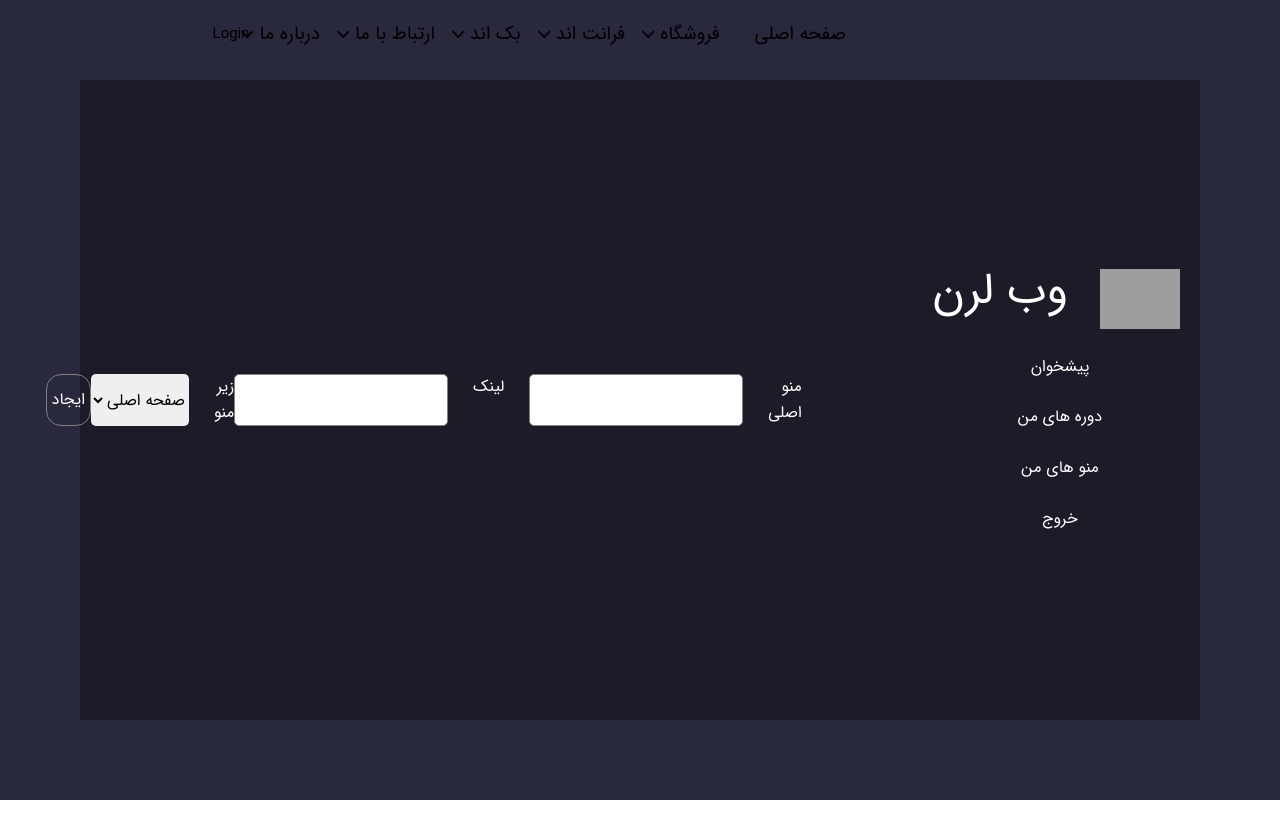
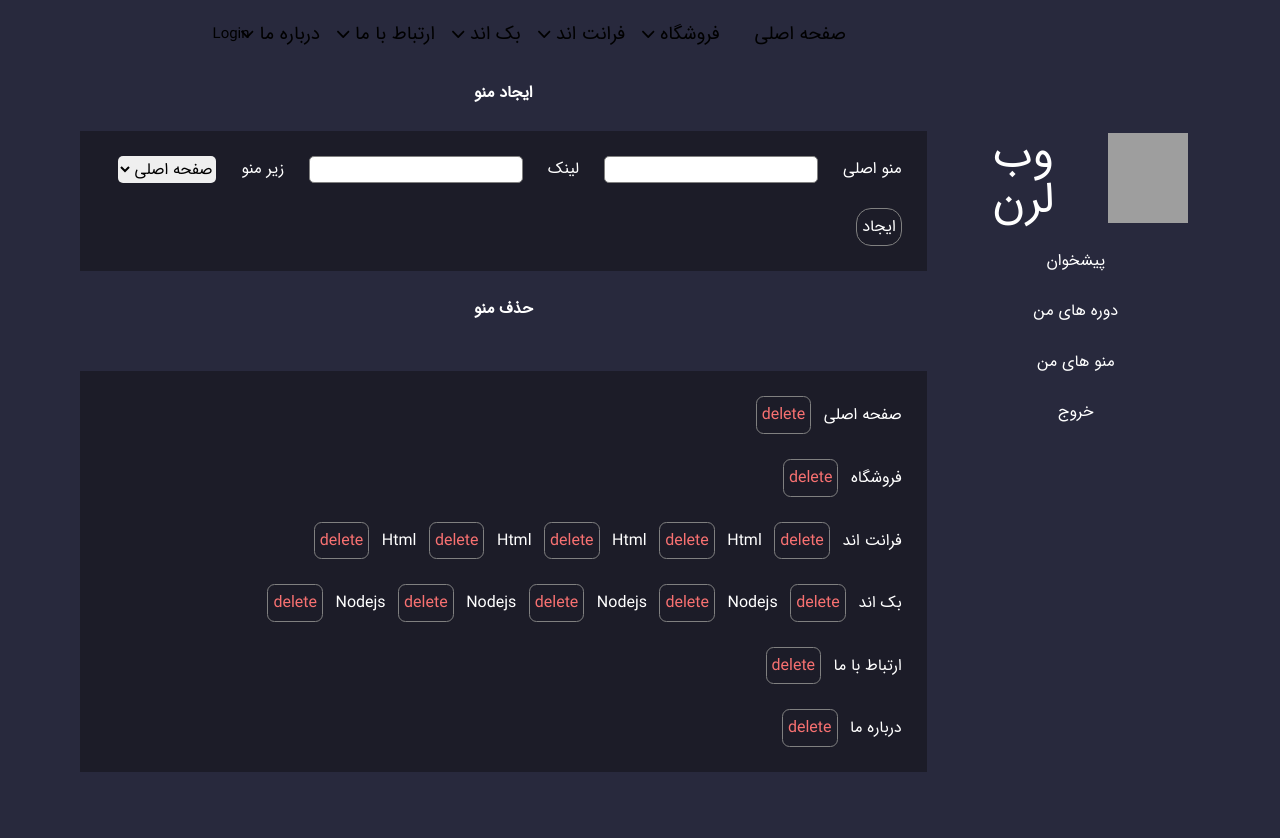
Before and after one commit to mehrdadosouli/Project_React, a React (Vite) app: page /mymenu in a window 1280 px wide. Shown: the top 838 px of the page. Before the commit the page ends 800 px from the top, so only its background shows below. Built offline with nearby package versions, Linux system fonts and the light colour scheme; grey boxes are pictures that could not be loaded.

Commit message:
set delete handler

```diff
--- a/src/Components/MyPanel/MyMenu/MyMenu.jsx
+++ b/src/Components/MyPanel/MyMenu/MyMenu.jsx
@@ -1,6 +1,6 @@
-import React, { useState } from "react";
+import React, { useEffect, useState } from "react";
 import { useDispatch, useSelector } from "react-redux";
-import { addNavMenu, menuSlice } from "../../../features/dataSlice";
+import { addNavMenu, deleteNavMenu, menuSlice } from "../../../features/dataSlice";
 import SideMenu from "../SideMenu/SideMenu";
 import Navbar from '../../../Components/Navbar/Navbar'
 import Swal from 'sweetalert2'
@@ -8,11 +8,13 @@ import Swal from 'sweetalert2'
 export default function MyMenu() {
   const select=useSelector(menuSlice)
   const dispatch=useDispatch()
+  const [flag,setFlag]=useState(false)
   const [data,setData]=useState({
     menu:'',
     submenu:'',
     link:''
   })
+
   const inputHandler=(e)=>{
     let prev={...data}
     if(e.target.value=='صفحه اصلی'){
@@ -25,28 +27,46 @@ export default function MyMenu() {
   const submitHandler=async(e)=>{
     e.preventDefault()
    await dispatch(addNavMenu(data))
+   if(data.menu){
     await Swal.fire({
       title: "با موفقیت منو اظافه شد",
       icon: "success"
     }).then(()=>{
-    let res={...data}
-    for (const i in res) {
-      res[i]=''
-      setData(res)
-    }
+      setData(prev=>({...prev,menu:'',link:''}))
+      // for (const i in res) {
+      //   res[i]=''
+      //   setData(res)
+      // }
     });
    }
+  }
+
+  const deleteHandler=async(elem,id)=>{
+   await dispatch(deleteNavMenu({elem,id}))
+   await Swal.fire({
+      title: "با موفقیت منو حذف شد",
+      icon: "success"
+    })
+  }
+
+
   return (
-    <div className="w-full bg-bg-panel min-h-screen flex xl:flex-row flex-col gap-10 md:p-32 p-10">
+    <div className="w-full flex bg-bg-panel min-h-screen gap-10 md:p-32 p-10 ">
       <div className="absolute top-0 transform -translate-x-1/2">
       <Navbar />
       </div>
-      <div className="w-full flex justify-between items-center bg-[#1C1C28]">
+      <div className="">
         <SideMenu />
-        <form className="flex justify-between p-10 w-2/3" onSubmit={submitHandler}>
-          <div className="flex gap-10">
+      </div>
+      <div className="flex flex-col">
+       <h3 className="mx-auto pb-10 text-white font-extrabold">ایجاد منو</h3>
+        <form className="h-fit flex flex-wrap justify-between items-start p-10 bg-[#1C1C28] " onSubmit={submitHandler}>
+          <div className="flex flex-wrap md:flex-row flex-col gap-x-10 gap-y-10">
+           <div className="flex gap-x-10">
            <label className="text-white" htmlFor="menu">منو اصلی</label>
             <input type="text" id="menu" value={data.menu} name="menu" onChange={inputHandler} className="rounded-lg"/>
+           </div>
+            <div className="flex gap-x-10">
               <label className="text-white" htmlFor="link">لینک</label>
               <input type="text" id="link" value={data.link} name="link" onChange={inputHandler} className="rounded-lg"/>
             </div>
@@ -59,7 +79,27 @@ export default function MyMenu() {
             </select>
           </div>
           <input type="submit" className="text-white p-2 rounded-3xl" value='ایجاد' />
+          </div>
         </form>
+
+        <h3 className="mx-auto my-10 pb-10 text-center text-white font-extrabold">حذف منو</h3>
+        <div className="flex flex-col gap-10 p-10 w-full bg-[#1C1C28] text-white">
+            {
+              select.map(item=><div key={item.id} className="flex gap-5">
+               <div className="flex items-center gap-5">
+                  <span>{item.page}</span>
+                  <button className="p-2 rounded-xl text-red-400" onClick={()=>deleteHandler(item.page,item.id)}>delete</button>
+                </div>
+               {
+                item.submenu?.map(elem=>
+                <div className="flex items-center gap-5" key={elem.id}>
+                  <span>{elem.page}</span>
+                  <button className="p-2 rounded-xl text-red-400" onClick={()=>deleteHandler(elem.page,elem.id)}>delete</button>
+                </div>)
+               }
+              </div>)
+            }
+        </div>
        </div>
       </div>
   );
--- a/src/Components/MyPanel/SideMenu/SideMenu.jsx
+++ b/src/Components/MyPanel/SideMenu/SideMenu.jsx
@@ -7,7 +7,7 @@ function SideMenu() {
 
 
   return (
-      <div className='sm:relative absolute sm:w-[25%] w-[35%] p-5 flex flex-col z-40'>
+      <div className='sm:relative absolute p-5 flex flex-col z-50'>
           <div className='text-4xl sm:hidden flex hover:cursor-pointer z-20 transform translate-x-0' onClick={()=>{setShowMenu(!showMenu)}}>{!showMenu ? <GiHamburgerMenu /> : <IoClose />}</div>
           <div className={`py-16 flex flex-col gap-10 sm:visible translate-x-[1rem] sm:bg-inherit bg-slate-500 text-center sm:transform-none transform transition-all ease-linear ${showMenu ? 'visible translate-x-[1rem]' : 'invisible translate-x-[10rem]'}`}>
             <div className='flex lg:flex-row flex-col-reverse gap-10 justify-center'>
--- a/src/features/dataSlice.js
+++ b/src/features/dataSlice.js
@@ -1347,14 +1347,25 @@ export const dataSlice=createSlice({
             }
         },
         deleteNavMenu:(state,action)=>{
-            state.menu=state.menu.filter(item=>item.page !== action.payload)
-            state.menu=state.menu.submenu.filter(item=>item.page !== action.payload)
+            const { id, elem } = action.payload
+            const resultsubmenuFind=state.menu.find(itemMenu=>itemMenu.submenu?.find(item=>item.id == id && item.page == elem))
+            const resultFind=state.menu.find(item=>item.id == id && item.page == elem)
+            if (resultFind) {
+                state.menu = state.menu?.filter(item => item.id !== id);
+            } else {
+                console.log("Item not found in menu.");
+            }
+            if (resultsubmenuFind) {
+                resultsubmenuFind.submenu = resultsubmenuFind.submenu?.filter(item => item.id !== id);
+            } else {
+                console.log("Item not found in submenu.");
+            }
         }
     }
 })
 
 export default dataSlice.reducer
-export const { registerUser ,deleteMyCourse ,addNavMenu } = dataSlice.actions
+export const { registerUser ,deleteMyCourse ,addNavMenu ,deleteNavMenu } = dataSlice.actions
 export const menuSlice=(state)=>state.dataSlice.menu
 export const allCourse=(state)=>state.dataSlice.allCourse
 export const popularCourse=(state)=>state.dataSlice.popular
```
Lines whose indentation alone changed are shown as unchanged.
